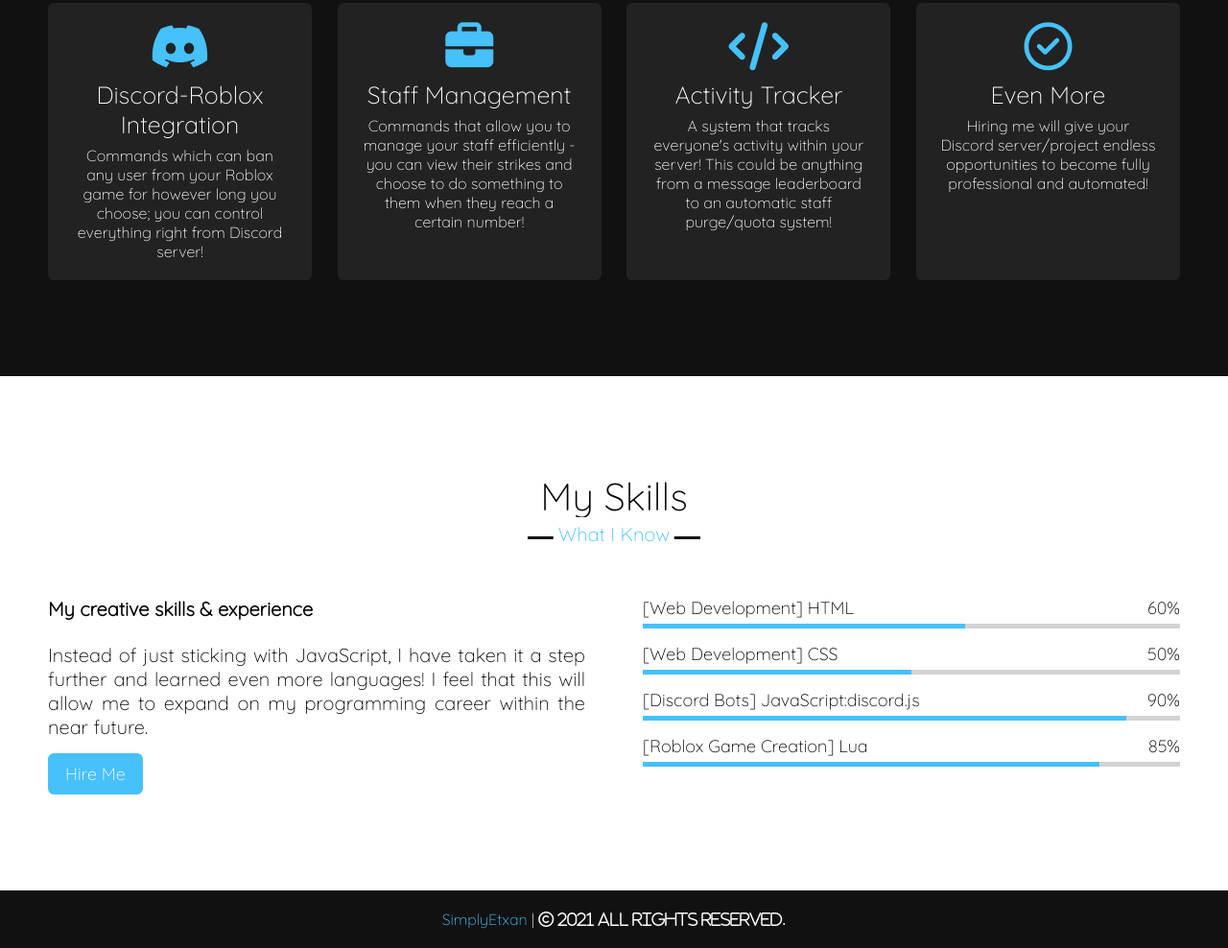
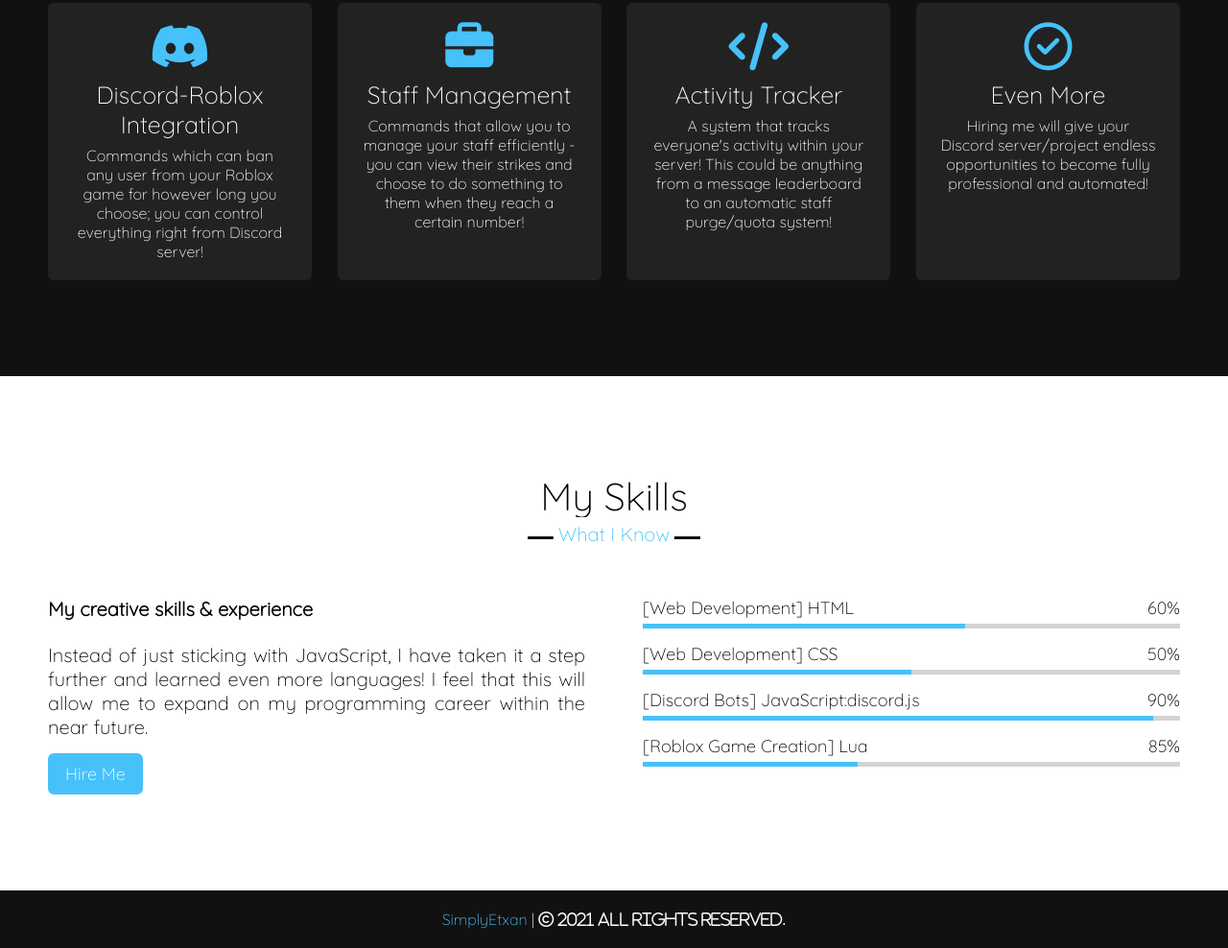
Before and after one commit to AkaEthan101/portfolio, a plain HTML site: page index.html in a window 1280 px wide. Shown: the part 1761-2749 px from the top of the page at 96% size. Drawn offline with nearby package versions, Linux system fonts and the light colour scheme.

Commit message:
Update style.css

```diff
--- a/style.css
+++ b/style.css
@@ -401,11 +401,11 @@
 }
 
 .skills-content .right .js::before {
-    width: 90%;
+    width: 95%;
 }
 
 .skills-content .right .lua::before {
-    width: 85%;
+    width: 40%;
 }
 
 /* Reviews */
```
